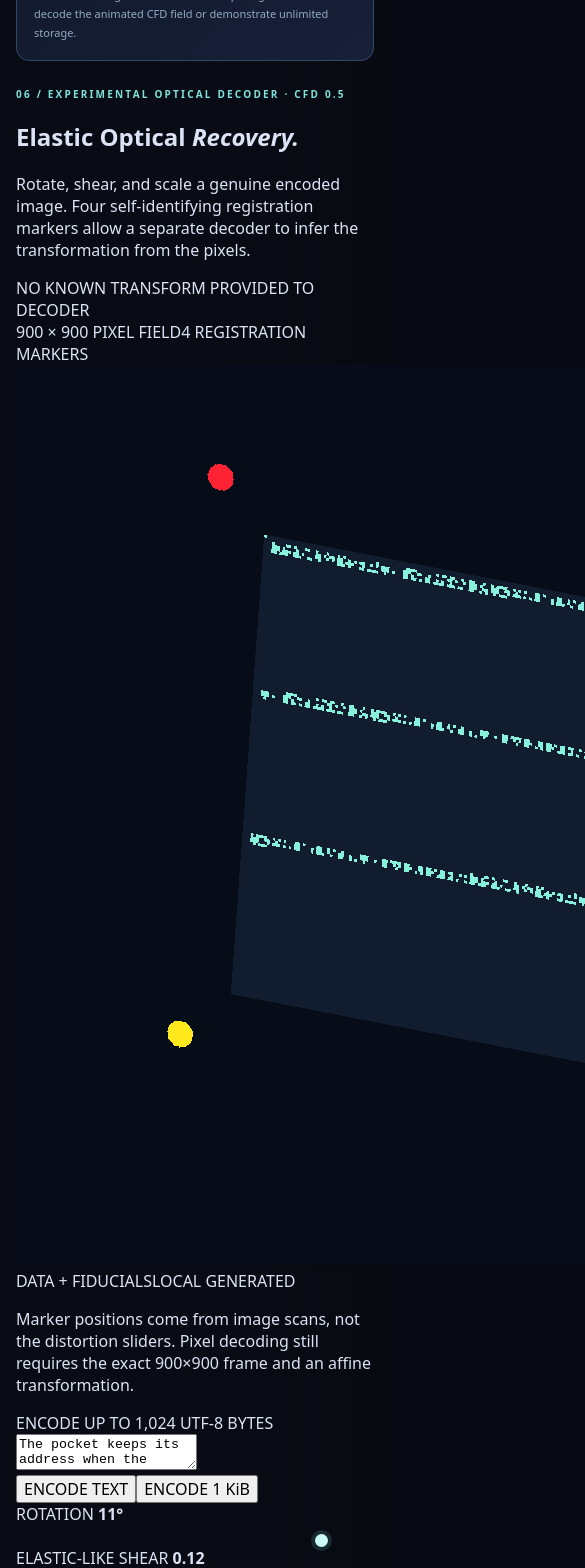
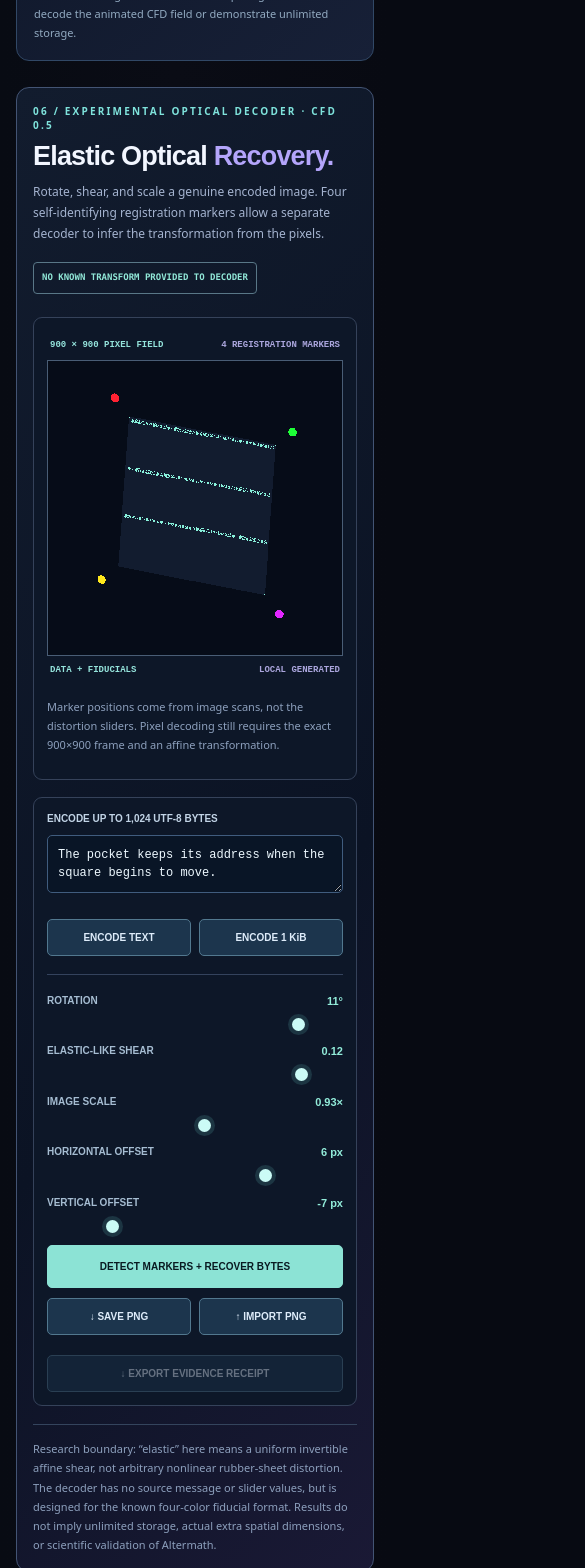
Before and after one commit to MichaelWave369/CFD, a React (Vite) app: page / in a window 390 px wide. Shown: the part 3940-5508 px from the top of the page, 585 px wide, since content can reach past the window. Built offline with nearby package versions, Linux system fonts and the light colour scheme.

Commit message:
style(cfd): responsive optical recovery workspace

```diff
--- a/src/styles.css
+++ b/src/styles.css
@@ -336,3 +336,40 @@ input[type="range"]::-moz-range-thumb { width: 13px; height: 13px; border: none;
 .raster-receipt:disabled { opacity: .43; cursor: not-allowed; }
 .raster-boundary { border-top: 1px solid #31465e; padding-top: 15px; margin: 19px 0 0; color: #92aac1; font-size: 11px; line-height: 1.75; }
 @media (max-width: 1270px) { .raster-grid { grid-template-columns: 1fr; } }
+
+
+/* CFD v0.5 · optical-affine experiment */
+.optical-lab { margin: 23px 0; padding: clamp(16px, 2.6vw, 28px); border: 1px solid #435474; border-radius: 13px; background: linear-gradient(135deg, #121c2e, #0b1324 60%, #1a1935); }
+.optical-heading { display: flex; justify-content: space-between; flex-wrap: wrap; gap: 18px; margin-bottom: 23px; }
+.optical-heading h2 { font: 600 clamp(27px, 3vw, 40px)/1.1 "Space Grotesk", sans-serif; margin: 10px 0; letter-spacing: -.03em; color: #f2f6ff; }
+.optical-heading h2 em { font-style: normal; color: #b4a5fb; }
+.optical-heading p { color: #a4b3cf; max-width: 670px; font-size: 12px; line-height: 1.75; margin: 0; }
+.optical-chip { align-self: start; border-radius: 4px; border: 1px solid #597787; color: #91e8d8; padding: 8px; font: 700 9px/1.5 ui-monospace, Consolas, monospace; max-width: 240px; }
+.optical-grid { display: grid; grid-template-columns: minmax(0, 1fr) minmax(260px, 340px); align-items: start; gap: 17px; }
+.optical-visual, .optical-controls { border: 1px solid #35425a; background: #0d1728; border-radius: 9px; padding: 13px; min-width: 0; }
+.optical-toolbar { display: flex; flex-wrap: wrap; justify-content: space-between; gap: 8px; font: 700 9px/1.5 ui-monospace, monospace; color: #95e4dc; padding: 8px 3px; }
+.optical-toolbar span:last-child { color: #aba6dd; }
+.optical-canvas { display: block; width: min(100%, 600px); max-width: 100%; aspect-ratio: 1; height: auto; margin: auto; border: 1px solid #495d75; background: #090d19; image-rendering: pixelated; }
+.optical-visual p, .optical-caveat { font-size: 11px; line-height: 1.75; color: #8da0bd; }
+.optical-controls label:not(.optical-upload) { display: block; color: #c2d4e6; font: 700 10px/1.5 "DM Sans", sans-serif; margin-bottom: 9px; }
+.optical-controls textarea { width: 100%; padding: 10px; resize: vertical; background: #091526; color: #eef9ff; border-radius: 5px; border: 1px solid #405c7e; margin: 0 0 11px; font: 12px/1.5 ui-monospace, monospace; }
+.optical-actions { display: flex; flex-wrap: wrap; gap: 8px; margin: 10px 0 13px; }
+.optical-actions button, .optical-upload, .optical-receipt, .optical-read { flex: 1; min-width: 103px; background: #1c354d; color: #deecfa; border: 1px solid #52788f; border-radius: 5px; padding: 10px 8px; cursor: pointer; font: 700 10px/1.5 "DM Sans", sans-serif; text-align: center; }
+.optical-actions button:hover, .optical-upload:hover, .optical-receipt:hover:not(:disabled) { background: #2b506b; }
+.optical-rule { height: 1px; background: #34435d; margin: 18px 0; }
+.optical-controls label.optical-slider { margin: 13px 0 17px; display: block; }
+.optical-slider span { display: flex; justify-content: space-between; gap: 10px; color: #a6bdd2; font-size: 10px; }
+.optical-slider strong { color: #92ecda; font-size: 11px; }
+.optical-slider input[type="range"] { display: block; width: 100%; margin-top: 13px; }
+.optical-read { background: #8ce3d5; color: #091a21; border-color: #8ce3d5; width: 100%; padding: 13px 6px; }
+.optical-read:hover { background: #c5f7e7; }
+.optical-controls input[type="file"] { position: absolute; width: 1px; height: 1px; opacity: 0; overflow: hidden; }
+.optical-upload { display: block; }
+.optical-result { display: grid; gap: 8px; border-radius: 5px; border: 1px solid #475e78; padding: 12px; margin: 13px 0; background: #0b1a29; color: #c3d6e8; font: 10px/1.6 ui-monospace, Consolas, monospace; overflow-wrap: anywhere; }
+.optical-pass { color: #9ef2cc; } .optical-fail, .optical-error { color: #ffb3b3; }
+.optical-result small { color: #9eafc7; }
+.optical-error { font-size: 11px; }
+.optical-receipt { width: 100%; margin-top: 7px; }
+.optical-receipt:disabled { opacity: .42; cursor: not-allowed; }
+.optical-caveat { border-top: 1px solid #34445d; margin: 18px 0 0; padding-top: 14px; }
+@media (max-width: 1280px) { .optical-grid { grid-template-columns: 1fr; } }
```
